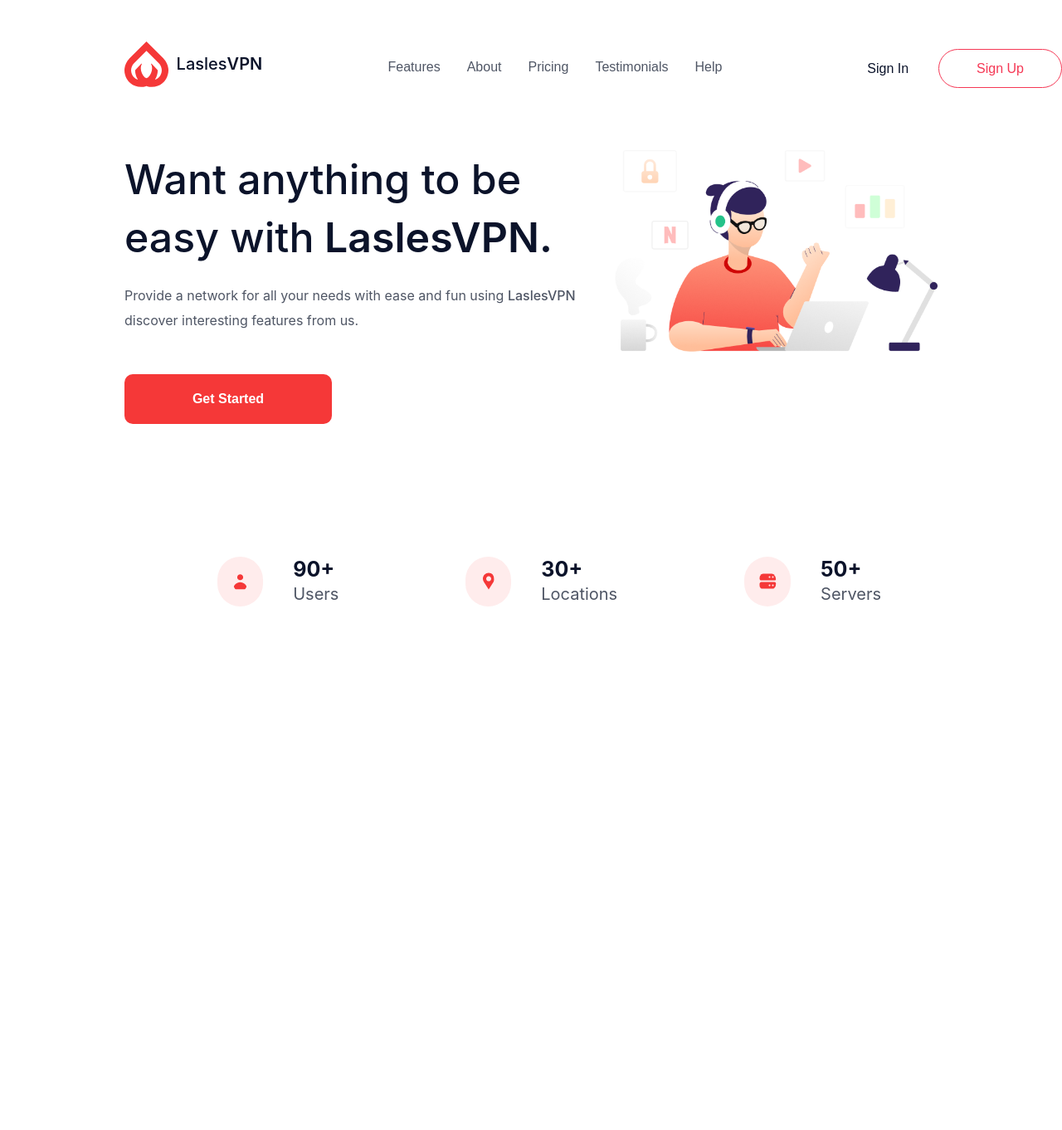
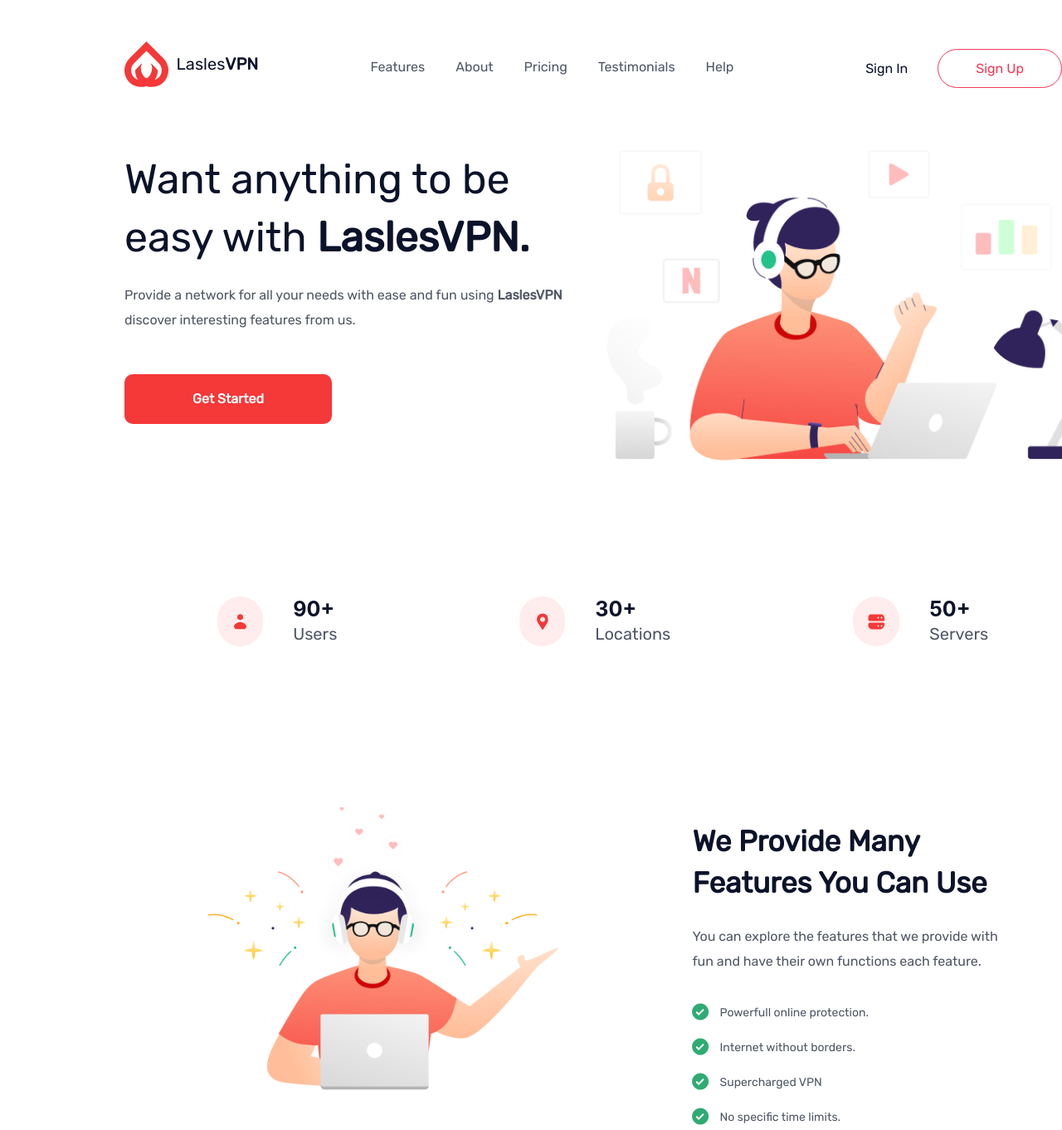
Before and after one commit to mrbasirian/landing-page, a React (Create React App) app: page / in a window 1280 px wide. Shown: the top 1362 px of the page at 83% size. Before the commit the page ends 800 px from the top, so only its background shows below. Built offline with nearby package versions, Linux system fonts and the light colour scheme.

Commit message:
updating all part and add features part

```diff
--- a/src/App.js
+++ b/src/App.js
@@ -4,14 +4,15 @@
 import Header from "./components/header/header.componets";
 import HeadingMain from "./components/heading-main/heading-main.component";
 import HeadingSub from "./components/heading-sub/heading-sub.component";
+import Features from "./components/features/features.component";
 
 function App() {
   return (
     <div className="App">
       <Header />
       <HeadingMain />
-
       <HeadingSub />
+      <Features />
     </div>
   );
 }
--- /dev/null
+++ b/src/components/features/features.component.jsx
@@ -0,0 +1,52 @@
+import React from "react";
+
+import Check from "../../assets/check.svg";
+import featuresImage from "../../assets/featuresimage.png";
+
+import {
+  CheckIcon,
+  FeaturesBox,
+  FeaturesImage,
+  FeaturesImageBox,
+  FeaturesMainText,
+  FeaturesSubText,
+  FeaturesTextBox,
+  ItemsName,
+  ItemsTextBox,
+} from "./features.styles";
+
+const Features = () => {
+  return (
+    <FeaturesBox>
+      <FeaturesImageBox>
+        <FeaturesImage src={featuresImage} alt="features-image" />
+      </FeaturesImageBox>
+      <FeaturesTextBox>
+        <FeaturesMainText>
+          We Provide Many Features You Can Use
+        </FeaturesMainText>
+        <FeaturesSubText>
+          You can explore the features that we provide with fun and have their
+          own functions each feature.
+        </FeaturesSubText>
+        <ItemsTextBox>
+          <CheckIcon src={Check} alt="check-logo" />
+          <ItemsName>Powerfull online protection.</ItemsName>
+        </ItemsTextBox>
+        <ItemsTextBox>
+          <CheckIcon src={Check} alt="check-logo" />
+          <ItemsName>Internet without borders.</ItemsName>
+        </ItemsTextBox>
+        <ItemsTextBox>
+          <CheckIcon src={Check} alt="check-logo" />
+          <ItemsName>Supercharged VPN</ItemsName>
+        </ItemsTextBox>
+        <ItemsTextBox>
+          <CheckIcon src={Check} alt="check-logo" />
+          <ItemsName>No specific time limits.</ItemsName>
+        </ItemsTextBox>
+      </FeaturesTextBox>
+    </FeaturesBox>
+  );
+};
+export default Features;
--- /dev/null
+++ b/src/components/features/features.styles.jsx
@@ -0,0 +1,62 @@
+import styled from "styled-components";
+
+export const FeaturesBox = styled.div`
+  display: flex;
+  justify-content: space-between;
+  margin-right: 150px;
+  margin-left: 150px;
+  gap: 200px;
+  position: relative;
+  left: 100px;
+`;
+
+export const FeaturesImageBox = styled.div`
+  width: 700px;
+`;
+
+export const FeaturesImage = styled.img`
+  width: 110%;
+  margin-right: 50px;
+  margin-top: 150px;
+`;
+
+export const FeaturesTextBox = styled.div`
+  font-family: Rubik;
+  font-style: normal;
+  text-align: left;
+  margin-top: 170px;
+  display: grid;
+  grid-gap: 25px;
+`;
+
+export const FeaturesMainText = styled.div`
+  font-weight: 700;
+  font-size: 35px;
+  line-height: 50px;
+  color: #0b132a;
+`;
+
+export const FeaturesSubText = styled.span`
+  font-weight: normal;
+  font-size: 16px;
+  line-height: 30px;
+  color: #4f5665;
+  margin-bottom: 20px;
+`;
+
+export const ItemsTextBox = styled.div`
+  margin-top: -15px;
+`;
+
+export const CheckIcon = styled.img`
+  margin-right: 12.08px;
+  position: relative;
+  top: 5px;
+`;
+
+export const ItemsName = styled.span`
+  font-weight: normal;
+  font-size: 14px;
+  line-height: 30px;
+  color: #4f5665;
+`;
--- a/src/components/header/header.styles.jsx
+++ b/src/components/header/header.styles.jsx
@@ -18,6 +18,7 @@
 `;
 
 export const LogoName = styled.div`
+  font-family: Rubik;
   margin-top: 65.12px;
   font-weight: 500;
   font-size: 20px;
@@ -36,10 +37,11 @@
   margin-top: 56.12px;
   font-style: normal;
   font-weight: normal;
-  gap: 20px;
+  gap: 25px;
 `;
 
 export const ItemsContainer = styled.button`
+  font-family: Rubik;
   border: none;
   font-size: 16px;
   line-height: 19px;
@@ -57,6 +59,7 @@
 `;
 
 export const SignInContainer = styled.button`
+  font-family: Rubik;
   font-size: 16px;
   line-height: 19px;
   color: #0b132a;
@@ -65,6 +68,7 @@
 `;
 
 export const SignUpContainer = styled.button`
+  font-family: Rubik;
   font-size: 16px;
   line-height: 19px;
   color: #f53855;
--- a/src/components/heading-main/heading-main.styles.jsx
+++ b/src/components/heading-main/heading-main.styles.jsx
@@ -15,6 +15,7 @@
 `;
 
 export const HeadingMainText = styled.div`
+  font-family: Rubik;
   font-style: normal;
   font-weight: 500;
   font-size: 50px;
@@ -29,6 +30,7 @@
 `;
 
 export const HeadingSubText = styled.div`
+  font-family: Rubik;
   font-style: normal;
   font-weight: normal;
   font-size: 16px;
@@ -39,10 +41,11 @@
 `;
 
 export const SubBoldPart = styled.span`
-  font-weight: 500;
+  font-weight: 600;
 `;
 
 export const ButtonIcon = styled.button`
+  font-family: Rubik;
   font-style: normal;
   font-weight: bold;
   font-size: 16px;
@@ -61,5 +64,5 @@
 `;
 
 export const ImageDetails = styled.img`
-  width: 100%;
+  width: 150%;
 `;
--- a/src/components/heading-sub/heading-sub.styles.jsx
+++ b/src/components/heading-sub/heading-sub.styles.jsx
@@ -2,13 +2,13 @@
 
 export const HeadingSubContainer = styled.div`
   display: flex;
-  justify-content: space-between;
   width: 800px;
   padding: 40px 112px;
   background: #ffffff;
   border-radius: 10px;
   margin-top: 120px;
   margin-left: 150px;
+  gap: 220px;
 `;
 
 export const ItemsContainer = styled.div`
@@ -48,6 +48,7 @@
 `;
 
 export const LogoName = styled.span`
+  font-family: Rubik;
   font-style: normal;
   font-weight: normal;
   font-size: 20px;
```
Also changed, not shown: src/assets/check.svg (added), src/assets/featuresimage.png (added).
